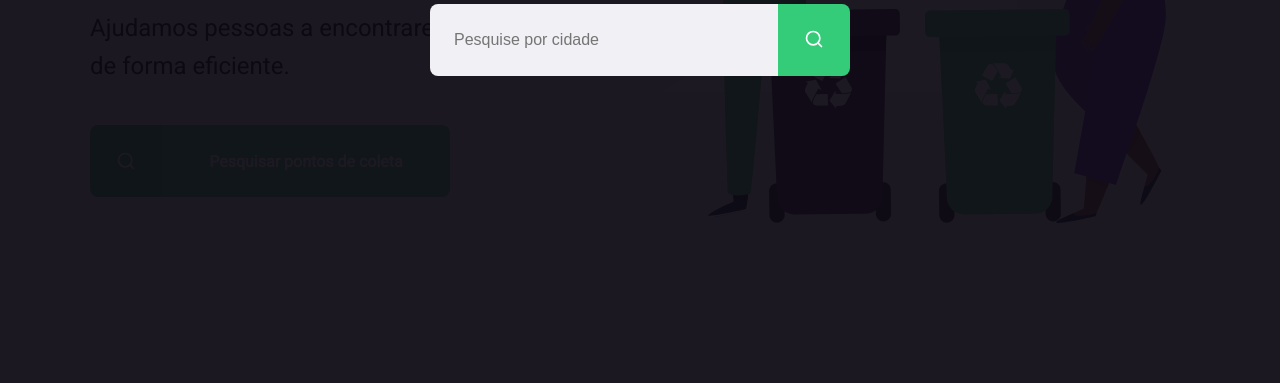
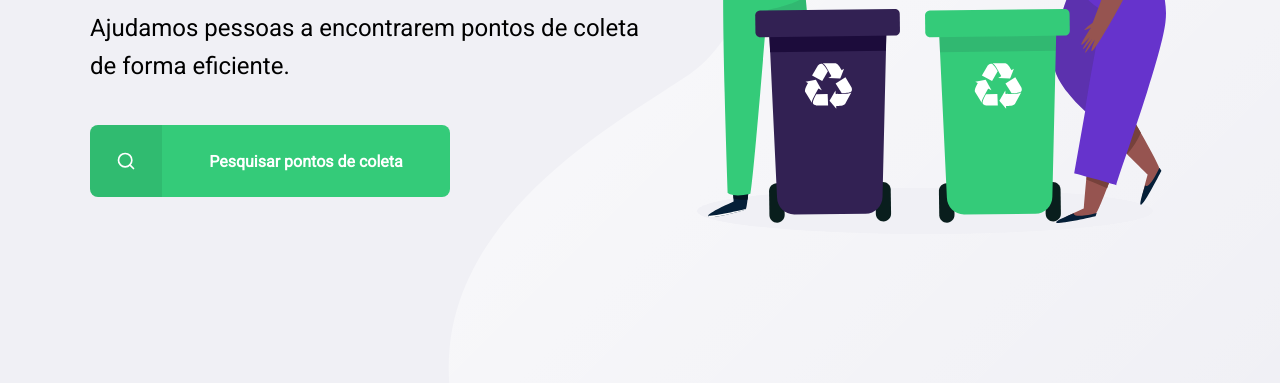
Before and after one commit to elianbecali/Ecoleta, a plain HTML site: page index.html in a window 1280 px wide. Shown: the part 417-800 px from the top of the page. Drawn offline with Linux system fonts and the light colour scheme.

Commit message:
por padrão, fica oculto o modal

```diff
--- a/index.html
+++ b/index.html
@@ -41,7 +41,7 @@
 
 
 
-    <div id="modal">
+    <div id="modal" class="hide">
         <div class="content">
             <div class="header">
                 <h1>Pontos de Coleta</h1>
```
